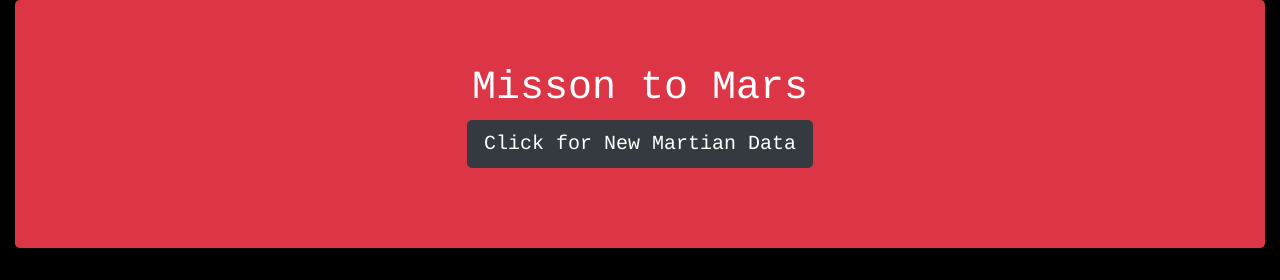
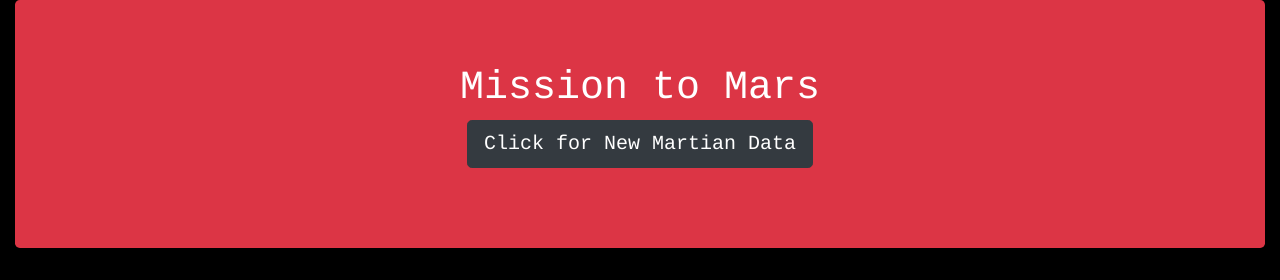
Before and after one commit to celeste1030/web-scraping-challenge, a Flask app: page / in a window 1280 px wide. Shown: the top 280 px of the page. Run offline with Flask 2, Linux system fonts and the light colour scheme; data that the repository does not hold is empty; some libraries are stand-ins or nearby versions.

Commit message:
spell check

```diff
--- a/Mission_to_Mars/templates/index.html
+++ b/Mission_to_Mars/templates/index.html
@@ -18,7 +18,7 @@
         <div class="jumbotron text-center bg-danger text-white">
 
 
-            <h1>Misson to Mars</h1>
+            <h1>Mission to Mars</h1>
             <p><a class="btn btn-dark btn-lg" href="/scrape" role="button">Click for New Martian Data</a></p>
 
         </div>
```
